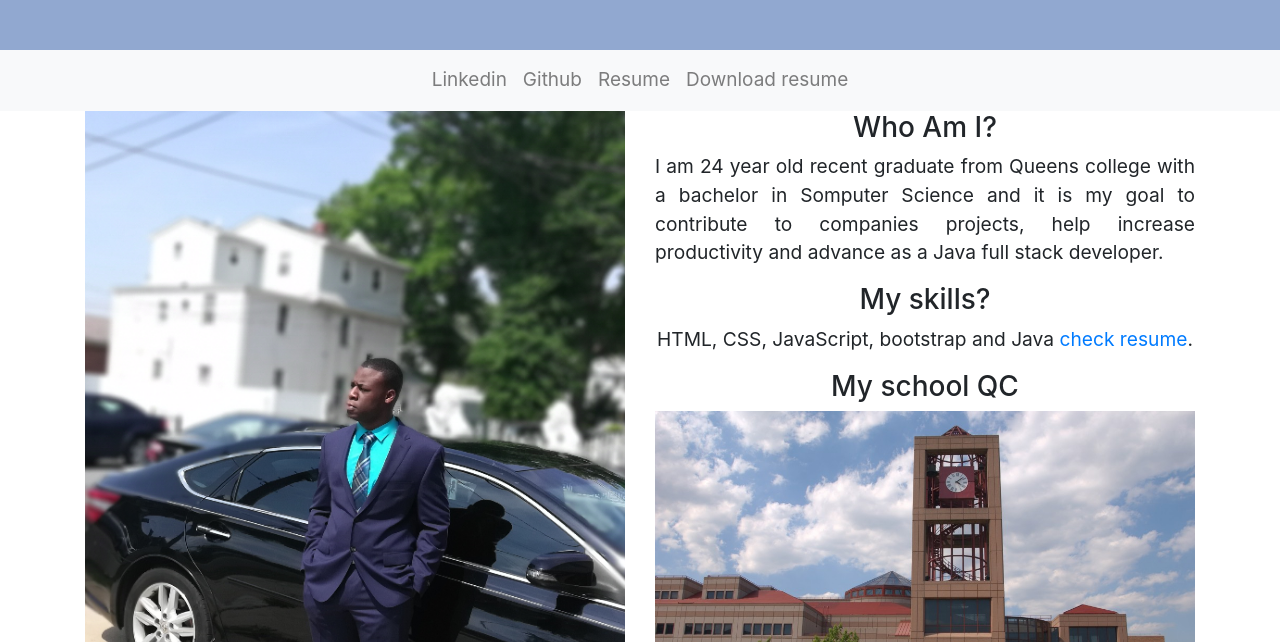
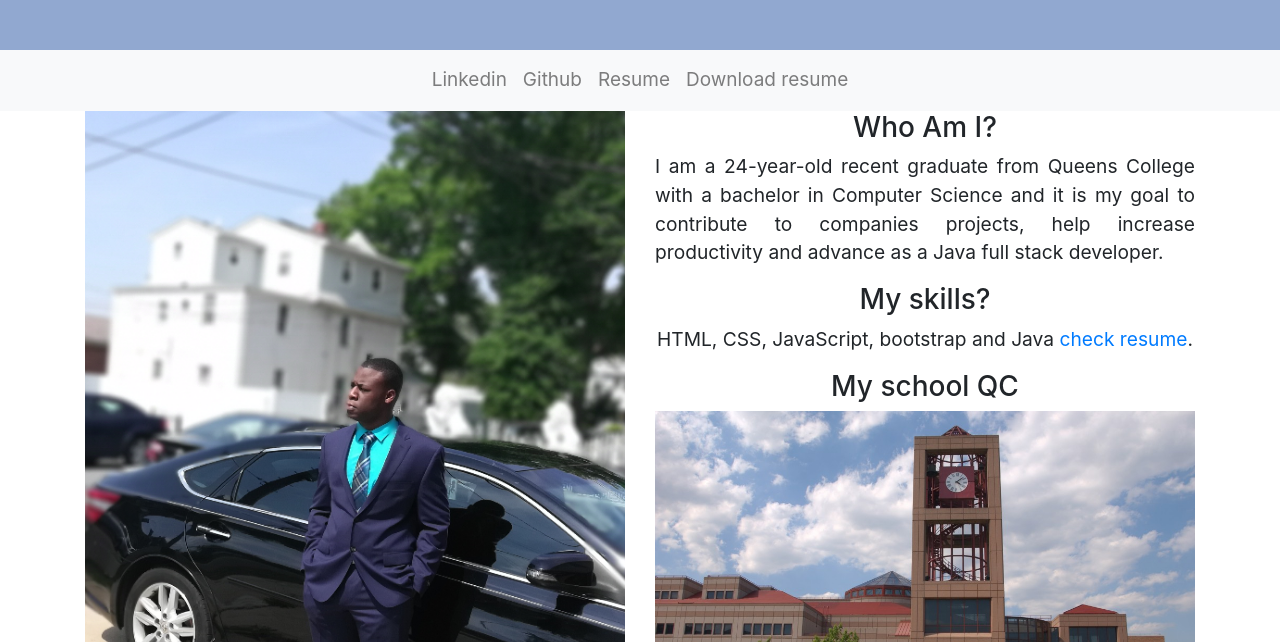
Before and after one commit to Ecobblah/Profile, a plain HTML site: page index.html in a window 1280 px wide. Shown: the part 158-800 px from the top of the page. Drawn offline with nearby package versions, Linux system fonts and the light colour scheme.

Commit message:
updated about me

```diff
--- a/index.html
+++ b/index.html
@@ -46,9 +46,9 @@
         </div>
         <div class="col-lg">
           <h3>Who Am I?</h3>
-          <p class="top-font text-justify"> I am 24 year old recent graduate from Queens college
-            with a bachelor in Somputer Science and it is my goal to contribute to
-            companies projects, help increase productivity and advance as a Java full stack developer. </p>
+          <p class="top-font text-justify">I am a 24-year-old recent graduate from Queens College
+             with a bachelor in Computer Science and it is my goal to contribute to companies
+              projects, help increase productivity and advance as a Java full stack developer. </p>
           <h3>My skills?</h3>
           <p class="top-font">HTML, CSS, JavaScript, bootstrap and Java <a href="http://emmanuelcobbtesthostingpackage-com.stackstaging.com/Profile/resume.pdf" target="_blank">check resume</a>.</p>
           <h3>My school QC</h3>
```
